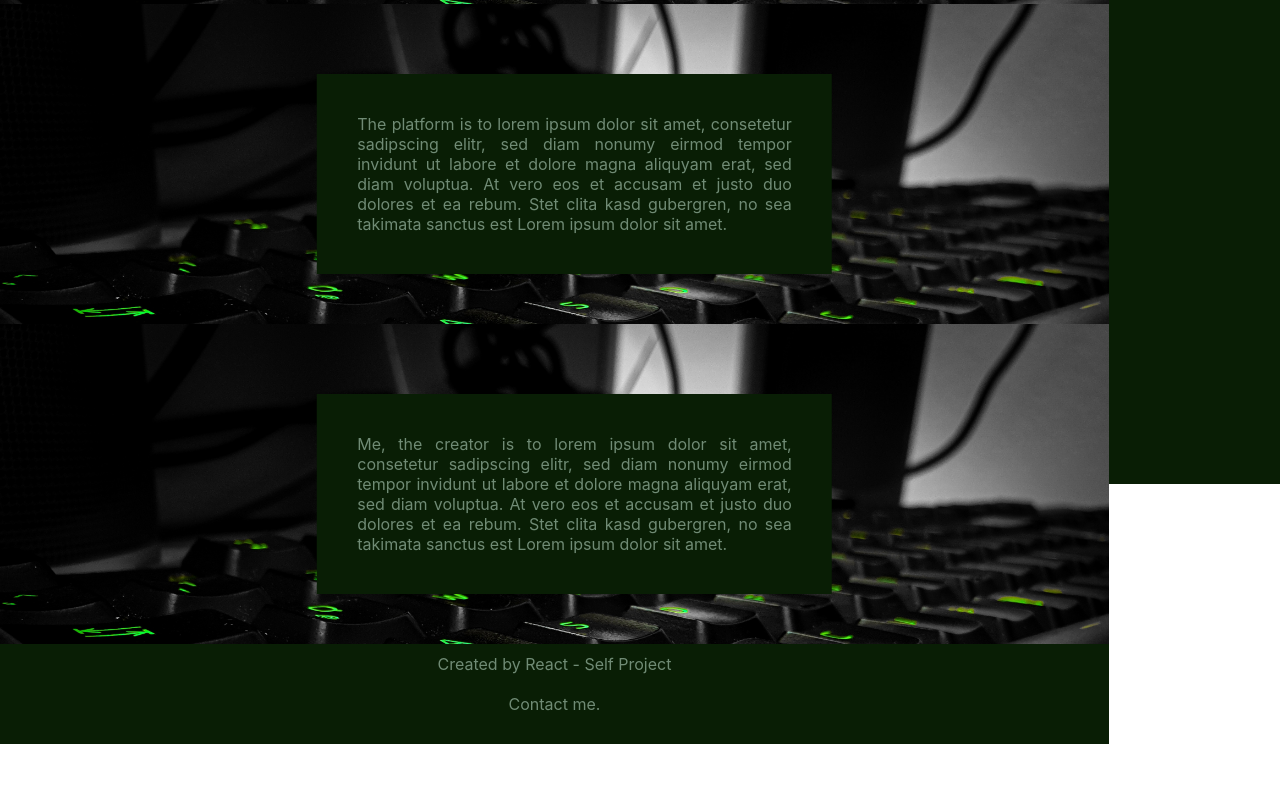
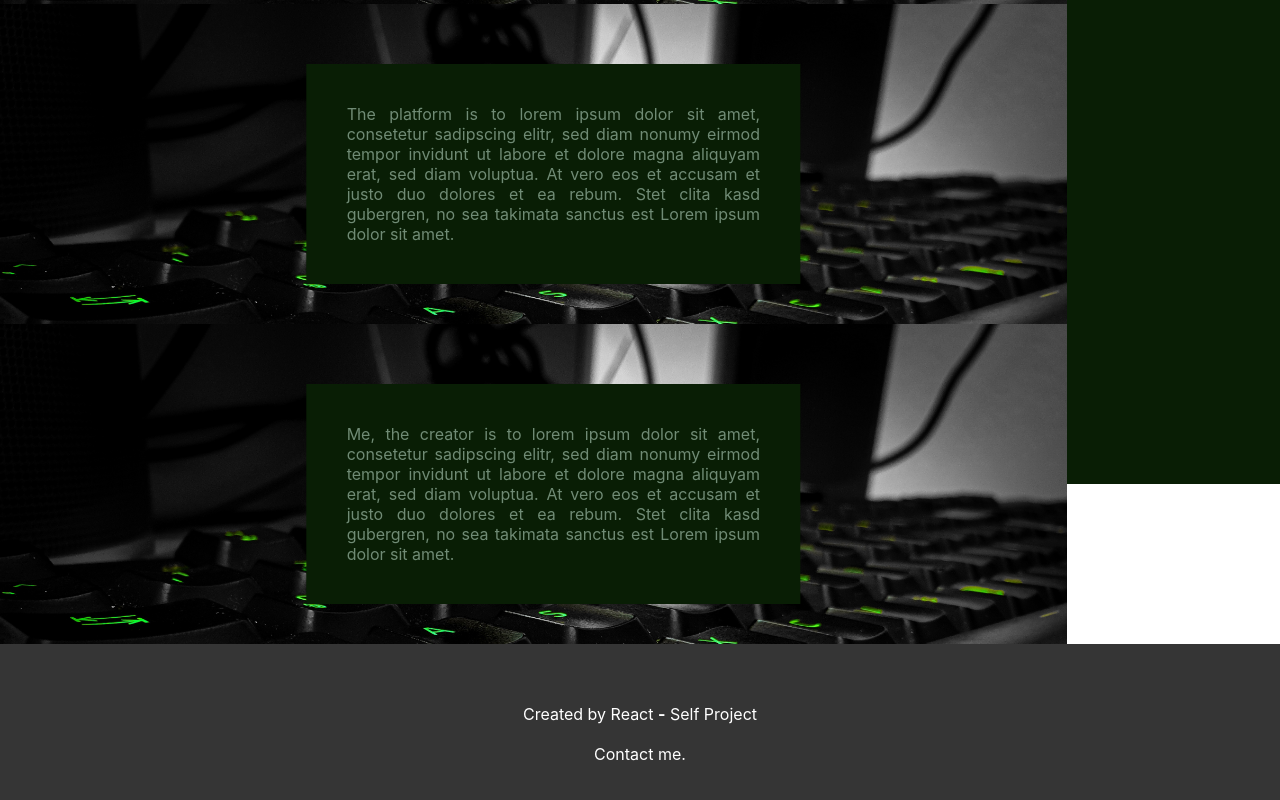
Before and after one commit to Fhuu/personalhub-front-end, a React (Create React App) app in the folder personalhub/: page / in a window 1280 px wide. Shown: the part 470-1270 px from the top of the page. Before the commit the page ends 1214 px from the top, so only its background shows below. Built offline with nearby package versions, Linux system fonts and the light colour scheme.

Commit message:
Footer setting

```diff
--- a/personalhub/src/css/Footer.scss
+++ b/personalhub/src/css/Footer.scss
@@ -1,9 +1,11 @@
 @import '_colorSetup.scss';
 
 #footer {
-    position: relative;
-    background-color: $dark-green;
-    color: $xanadu;
+    padding: 50px 0;
+    position: absolute;
+    background-color: rgb(53, 53, 53);
+    color: white;
+    width: 100%;
     height: 100px;
     display: flex;
     flex-direction: column;
--- a/personalhub/src/js/app/App.js
+++ b/personalhub/src/js/app/App.js
@@ -10,6 +10,7 @@ function App() {
     <div className="App">
       <Header />
       <Content />
+      <Footer />
     </div>
   );
 }
--- a/personalhub/src/js/app/Content.js
+++ b/personalhub/src/js/app/Content.js
@@ -10,7 +10,6 @@ export default class Content extends React.Component {
             <div id="content">
                 <div id="explanation-container">
                     <Explanation />
-                    <Footer />
                 </div>
                 <div id="side-menu-container">
                     <SideMenu />
--- a/personalhub/src/js/app/Footer.js
+++ b/personalhub/src/js/app/Footer.js
@@ -5,7 +5,7 @@ export default class Footer extends React.Component {
     render() {
         return (
             <div id="footer">
-                <span>Created by React - Self Project</span>
+                <span>Created by React <b>-</b> Self Project</span>
                 <span>Contact me.</span>
             </div>
         )
```
